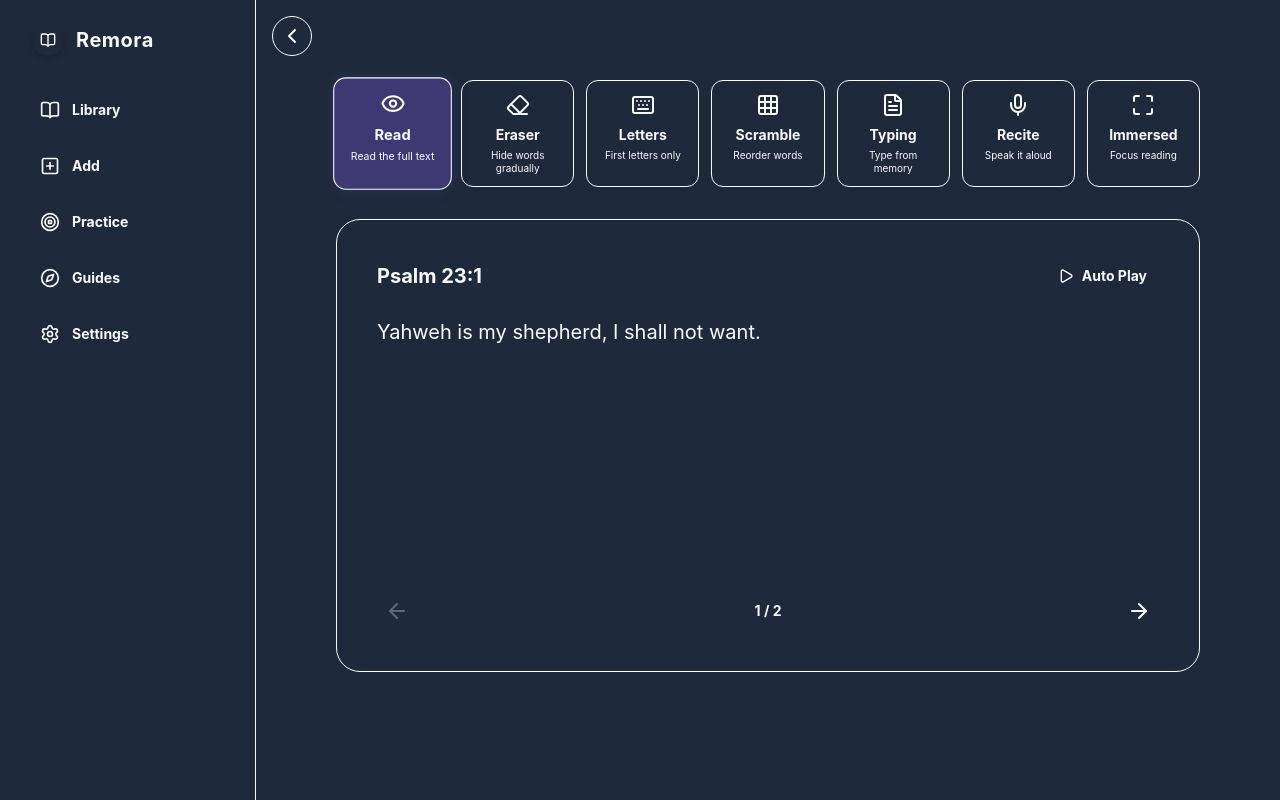
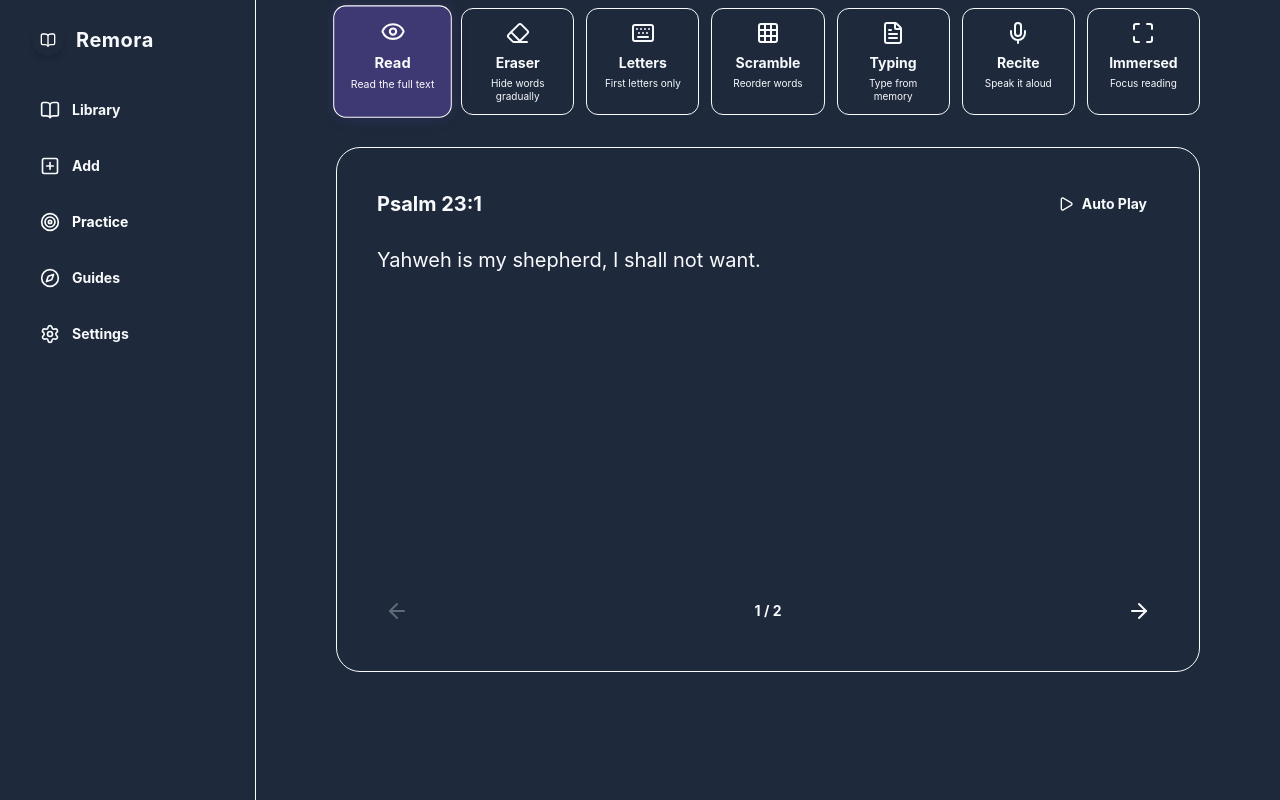
Before and after one commit to Kanakaiah/kanakaiah.github.io, a React (Vite) app: page /practice in a window 1280 px wide. Built offline with nearby package versions, Linux system fonts and the light colour scheme.

Commit message:
Remove redundant back button from Practice screen

```diff
--- a/src/screens/Practice.tsx
+++ b/src/screens/Practice.tsx
@@ -1,6 +1,6 @@
 import React, { useState, useRef, useEffect } from 'react';
 import { useNavigate, useSearchParams } from 'react-router-dom';
-import { BookOpen, ChevronLeft, ArrowLeft, ArrowRight, Eye, Eraser, Keyboard, Grid, FileText, Mic, Maximize, Check, Play, Square, HelpCircle } from 'lucide-react';
+import { BookOpen, ArrowLeft, ArrowRight, Eye, Eraser, Keyboard, Grid, FileText, Mic, Maximize, Check, Play, Square, HelpCircle } from 'lucide-react';
 import { useApp } from '../context/AppContext';
 import { useToast } from '../context/ToastContext';
 import { evaluateSM2 } from '../utils/sm2';
@@ -348,18 +348,17 @@ export const Practice: React.FC = () => {
       style={isImmersed ? { backgroundColor: 'var(--bg-color)' } : {}}
     >
 
-      {/* Header */}
-      <div className={`flex items-center justify-between p-4 ${isImmersed ? 'absolute top-0 left-0 w-full z-10' : ''}`}>
-        <button
-          onClick={() => {
-            if (isImmersed) setActiveMode('read');
-            else navigate(-1);
-          }}
-          className="w-10 h-10 rounded-full flex items-center justify-center bg-card border border-card-border text-primary hover:bg-card-hover transition-colors"
-        >
-          {isImmersed ? <ArrowLeft className="w-5 h-5" /> : <ChevronLeft className="w-6 h-6" />}
-        </button>
-      </div>
+      {/* Header - Only visible when immersed */}
+      {isImmersed && (
+        <div className="flex items-center justify-between p-4 absolute top-0 left-0 w-full z-10">
+          <button
+            onClick={() => setActiveMode('read')}
+            className="w-10 h-10 rounded-full flex items-center justify-center bg-card border border-card-border text-primary hover:bg-card-hover transition-colors"
+          >
+            <ArrowLeft className="w-5 h-5" />
+          </button>
+        </div>
+      )}
 
       <div className={`flex-1 flex flex-col max-w-4xl mx-auto w-full px-4 ${isImmersed ? 'justify-center items-center h-full' : ''}`}>
 
```
